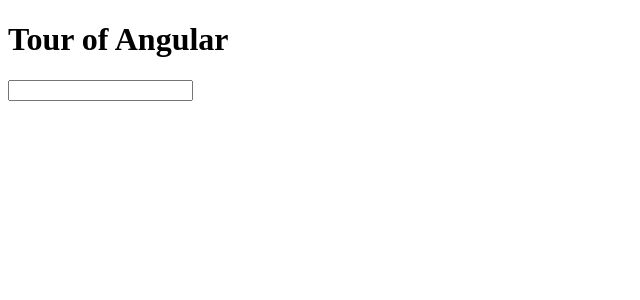
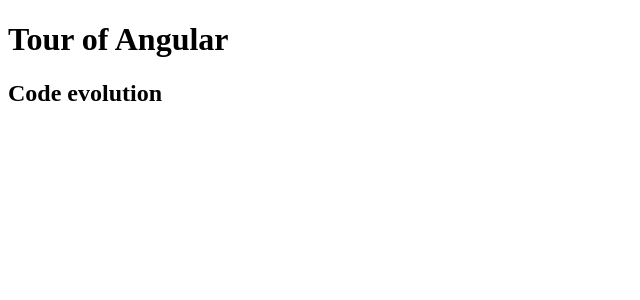
Before and after one commit to TiagoLima411/learning-angular5, an Angular app: page / in a window 1280 px wide. Shown: the top 300 px of the page, without its empty margins (0-640 px from the left). Built offline with nearby package versions, Linux system fonts and the light colour scheme.

Commit message:
ngif Directive

```diff
--- a/src/app/app.component.css
+++ b/src/app/app.component.css
@@ -0,0 +1,8 @@
+body {
+  margin: 0 auto;
+  padding: 0 auto;
+}
+
+div {
+  margin: 0 auto;
+}
--- a/src/app/app.component.html
+++ b/src/app/app.component.html
@@ -1,3 +1,5 @@
 <!--The content below is only a placeholder and can be replaced.-->
-<h1>{{title}}</h1>
-<app-teste></app-teste>
+<div>
+    <h1>{{title}}</h1>
+    <app-teste></app-teste>
+</div>
--- a/src/app/teste/teste.component.ts
+++ b/src/app/teste/teste.component.ts
@@ -3,8 +3,21 @@
 @Component({
   selector: 'app-teste',
   template: `
-    <input [(ngModel)]="name" type="text">
-    {{name}}
+    <h2 *ngIf="display; then thenBlock; else elseBlock">
+      Code Evolution
+    </h2>
+
+    <ng-template #thenBlock>
+      <h2>
+        Code evolution
+      </h2>
+    </ng-template>
+
+    <ng-template #elseBlock>
+      <h2>
+        Name is hidden
+      </h2>
+    </ng-template>
   `,
   styles: [`
 
@@ -12,10 +25,11 @@
 })
 export class TesteComponent implements OnInit {
 
-  public name = "";
+  display = true;
 
   constructor() { }
 
   ngOnInit() {
   }
+
 }
--- a/src/index.html
+++ b/src/index.html
@@ -9,6 +9,8 @@
   <link rel="icon" type="image/x-icon" href="favicon.ico">
 </head>
 <body>
-  <app-root></app-root>
+  <div>
+      <app-root></app-root>
+  </div>
 </body>
 </html>
```
